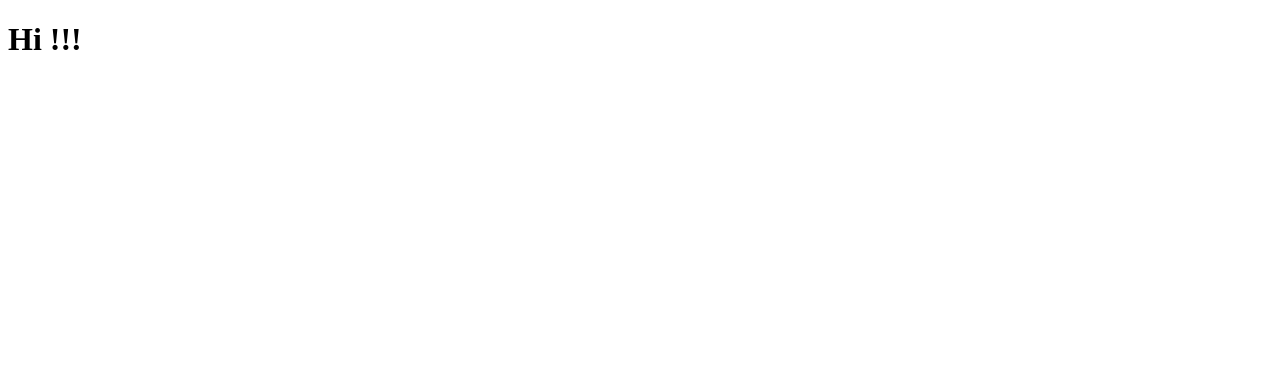
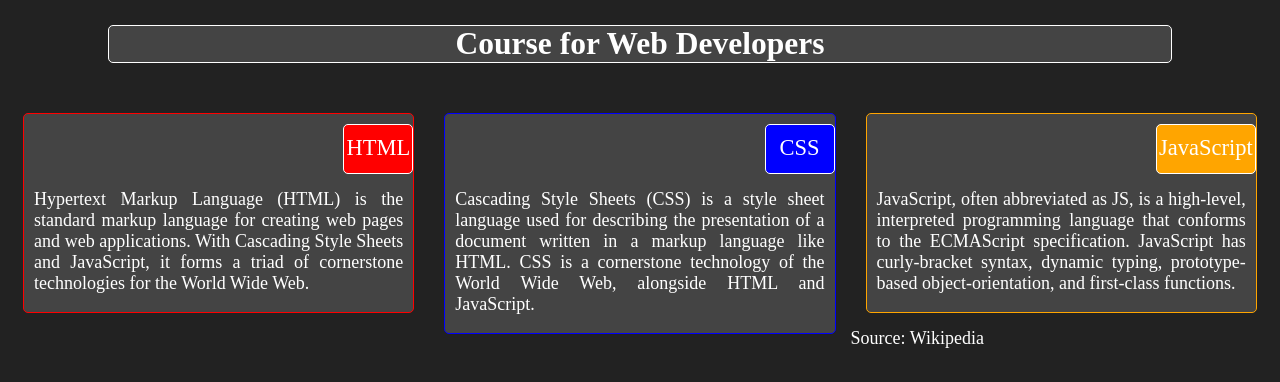
Before and after one commit to nikhilnano/coursera_assignments, a plain HTML site: page week_2/index.html in a window 1280 px wide. Drawn offline with Linux system fonts and the light colour scheme.

Commit message:
Final Submission Module 2 Programming Assignment

```diff
--- a/week_2/css/styles.css
+++ b/week_2/css/styles.css
@@ -1,4 +1,105 @@
+* {
+  box-sizing: border-box;
+}
+
+body {
+	background-color: #222;
+	font-family: Gabriola;
+	font-size: 18px;
+	color: #fff;
+
+}
+
 h1 {
-	color: 'sandalwood';
-	font-size: 16px;
+  margin: 25px 100px 50px 100px;
+  font-size: 1.75em;
+  text-align: center;
+  background-color: #444;
+  border-radius: 5px;
+  border: 1px #fff solid;
 }
+
+#p {
+  margin-left: 15px;
+}
+
+@media (min-width: 992px) {
+  .col-lg-4{
+    float: left;
+  }
+  .col-lg-4 {
+    width: 33.33%;
+  }
+}
+
+@media (min-width: 768px) and (max-width: 991px) {
+  .col-md-6, .col-md-12 {
+    float: left;
+  }
+  .col-md-6 {
+    width: 50%;
+  }
+  .col-md-12 {
+    width: 100%;
+  }
+}
+
+div > div > div {
+  background-color: #444;
+  padding-top: 10px;
+  border-radius: 5px;
+}
+
+div > div > div > p {
+  padding: 15px 10px 0px 10px;
+  text-align: justify;
+  clear: both;
+}
+
+#h_div {
+  border: 1px red solid;
+  margin: 0px 15px 15px 15px;
+}
+
+#c_div {
+  border: 1px blue solid;
+  margin: 0px 15px 15px 15px;
+}
+
+#j_div {
+  border: 1px orange solid;
+  margin: 0px 15px 15px 15px;
+}
+
+#h {
+  height: 50px;
+  font-size: 1.25em;
+  background-color: red;
+  float: right;
+  width: 70px;
+  text-align: center;
+  border-radius: 5px;
+  border: 1px #fff solid;
+}
+
+#c {
+  height: 50px;
+  font-size: 1.25em;
+  background-color: blue;
+  float: right;
+  width: 70px;
+  text-align: center;
+  border-radius: 5px;
+  border: 1px #fff solid;
+}
+
+#j {
+  height: 50px;
+  font-size: 1.25em;
+  background-color: orange;
+  float: right;
+  width: 100px;
+  text-align: center;
+  border-radius: 5px;
+  border: 1px #fff solid;
+}
--- a/week_2/index.html
+++ b/week_2/index.html
@@ -1,9 +1,32 @@
 <!DOCTYPE html>
 <html>
 <head>
-	<title>Week 2 Assignment</title>
+<meta charset="utf-8">
+<meta name="viewport" content="width=device-width, initial-scale=1">
+<title>Module 2 Programming Assignment</title>
+<link rel="stylesheet" type="text/css" href="css/styles.css">
 </head>
 <body>
-	<h1>Hi !!!</h1>
+<h1>Course for Web Developers</h1>
+
+<div class="row">
+  <div class="col-lg-4 col-md-6">
+  	<div id="h_div">
+  		<div id="h"> HTML </div>
+  		<p>Hypertext Markup Language (HTML) is the standard markup language for creating web pages and web applications. With Cascading Style Sheets and JavaScript, it forms a triad of cornerstone technologies for the World Wide Web.</p></div>
+  </div>
+  <div class="col-lg-4 col-md-6">
+  	<div id="c_div">
+  		<div id="c"> CSS </div>
+  		<p>Cascading Style Sheets (CSS) is a style sheet language used for describing the presentation of a document written in a markup language like HTML. CSS is a cornerstone technology of the World Wide Web, alongside HTML and JavaScript.</p></div>
+  </div>
+  <div class="col-lg-4 col-md-12">
+  	<div id="j_div">
+  		<div id="j"> JavaScript </div>
+  		<p>JavaScript, often abbreviated as JS, is a high-level, interpreted programming language that conforms to the ECMAScript specification. JavaScript has curly-bracket syntax, dynamic typing, prototype-based object-orientation, and first-class functions.</p></div>
+  </div>
+</div>
+<p id="p">Source: Wikipedia</p>
+
 </body>
 </html>
```
